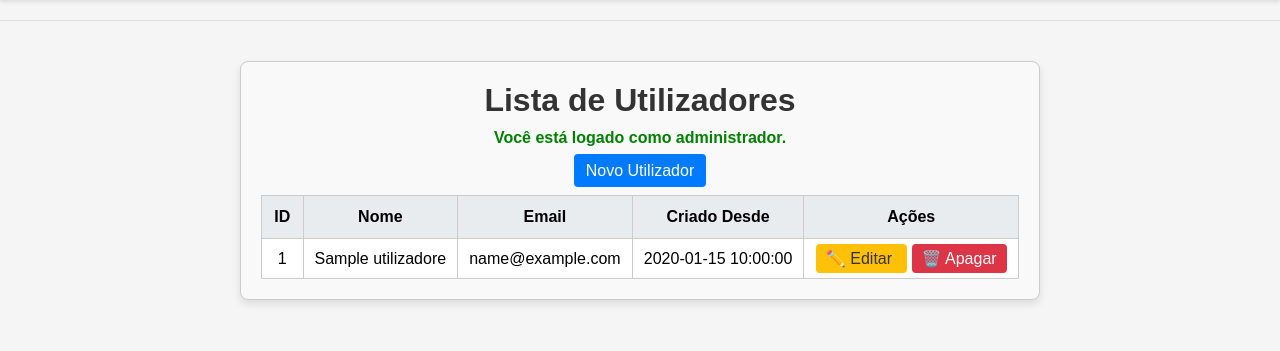
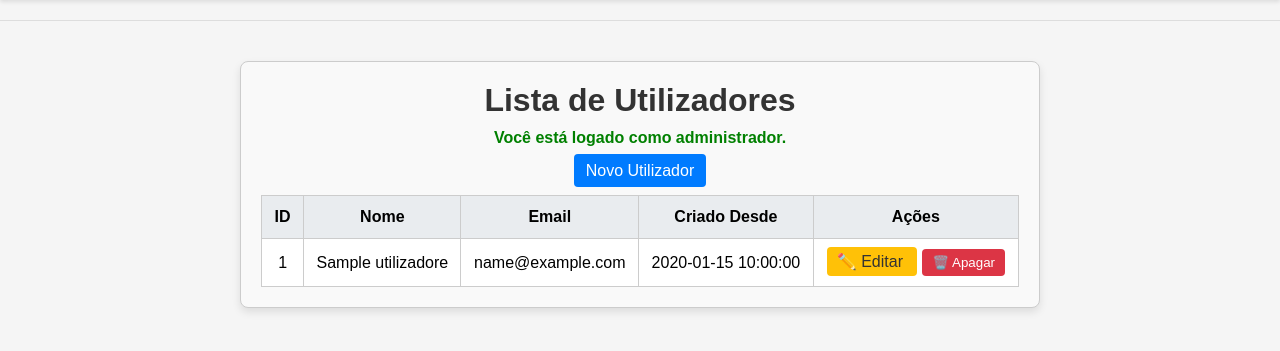
Before and after one commit to Lukasuuu/IEFP-Python, a Flask app: page / in a window 1280 px wide. Shown: the part 174-525 px from the top of the page. Run offline with Flask 3, Linux system fonts and the light colour scheme; the visitor is signed in with stand-in values (Sample User, id 1); tables that the repository leaves empty or names only in its code hold one stand-in row (values such as "Sample post").

Commit message:
atualizacao final

```diff
--- a/Projetos/Python_CRUD/CRUD_WEB - Usuario admin/templates/index.html
+++ b/Projetos/Python_CRUD/CRUD_WEB - Usuario admin/templates/index.html
@@ -56,10 +56,12 @@
                 style="padding: 6px 10px; background-color: #ffc107; color: #333; border-radius: 4px; text-decoration: none; margin-right: 5px;">
                 ✏️ Editar
               </a>
-                <a href="{{ url_for('apagar', id=u.id) }}"
-                   style="padding: 6px 10px; background-color: #dc3545; color: white; border-radius: 4px; text-decoration: none;">
+              <form action="{{ url_for('apagar', id=u.id) }}" method="POST" style="display:inline;">
+                <button type="submit"
+                        style="padding: 6px 10px; background-color: #dc3545; color: white; border-radius: 4px; border: none; cursor: pointer;">
                   🗑️ Apagar
-                </a>
+                </button>
+              </form>
             </td>
             {% endif %}
           </tr>
--- a/Projetos/Python_CRUD/CRUD_WEB - Usuario admin/templates/login.html
+++ b/Projetos/Python_CRUD/CRUD_WEB - Usuario admin/templates/login.html
@@ -4,8 +4,8 @@
   <div style="border: 1px solid #ccc; border-radius: 8px; padding: 20px; box-shadow: 0 4px 8px rgba(0, 0, 0, 0.1); background-color: #f9f9f9; width: 100%; max-width: 300px;">
     <h1 style="font-size: 2.5em; color: #333; font-weight: 600; margin: 0; text-align: center; margin-bottom: 20px;">Login</h1>
     <form method="post" style="width: 100%;">
-      <input type="text" name="username" placeholder="Username" style="width: 100%; padding: 10px; margin-bottom: 10px; border: 1px solid #ccc; border-radius: 4px;">
-      <input type="password" name="password" placeholder="Password" style="width: 100%; padding: 10px; margin-bottom: 10px; border: 1px solid #ccc; border-radius: 4px;">
+      <input type="text" name="username" placeholder="Username" style="width: 100%; padding: 10px; margin-bottom: 10px; border: 1px solid #ccc; border-radius: 4px;" required>
+      <input type="password" name="password" placeholder="Password" style="width: 100%; padding: 10px; margin-bottom: 10px; border: 1px solid #ccc; border-radius: 4px;" required>
       <button type="submit" style="width: 100%; padding: 10px; margin-bottom: 10px; background-color: #007bff; color: white; border: none; border-radius: 4px; cursor: pointer;">Entrar</button>
       <button type="button" onclick="window.location.href='{{ url_for('register') }}'" style="width: 100%; padding: 10px; background-color: #6c757d; color: white; border: none; border-radius: 4px; cursor: pointer;">Registrar</button>
     </form>
--- a/Projetos/Python_CRUD/CRUD_WEB - Usuario admin/templates/meteorologia.html
+++ b/Projetos/Python_CRUD/CRUD_WEB - Usuario admin/templates/meteorologia.html
@@ -15,7 +15,7 @@
 
     <form method="post" style="display: flex; flex-direction: column; gap: 10px;">
       <input type="text" name="cidade" placeholder="Digite o nome da cidade"
-             style="padding: 10px; border: 1px solid #ccc; border-radius: 4px;">
+             style="padding: 10px; border: 1px solid #ccc; border-radius: 4px;" required>
       <button type="submit"
               style="padding: 10px; background-color: #007bff; color: white; border: none; border-radius: 4px; cursor: pointer;">
         🔍 Buscar
```
Lines whose indentation alone changed are shown as unchanged.
